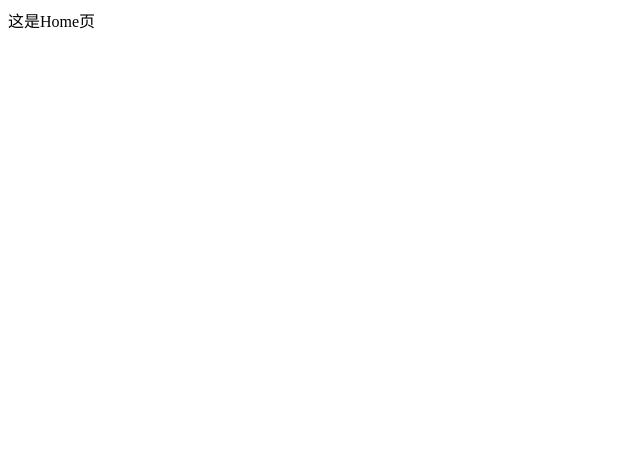
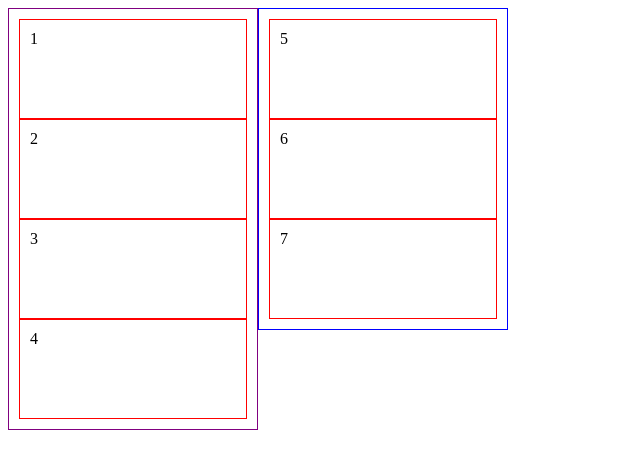
Before and after one commit to jiaoliu0111/project5, a Vue app: page / in a window 1280 px wide. Shown: the top 458 px of the page, without its empty margins (0-640 px from the left). Built offline with nearby package versions, Linux system fonts and the light colour scheme.

Commit message:
整理好列表

```diff
--- a/src/views/Home/index.vue
+++ b/src/views/Home/index.vue
@@ -1,9 +1,61 @@
 <template>
-  <div>
-    这是Home页
+  <div class="container">
+    <div class="left">
+      <div class="one">
+        1
+      </div>
+      <div class="two">
+        2
+      </div>
+      <div class="three">
+        3
+      </div>
+      <div class="four">
+        4
+      </div>
+    </div>
+
+    <div class="right">
+      <div class="five">
+        5
+      </div>
+      <div class="six">
+        6
+      </div>
+      <div class="seven">
+        7
+      </div>
+    </div>
+
   </div>
 </template>
 <script>
 </script>
 <style scoped>
+.container {
+  width: 500px;
+}
+.left {
+  width: 50%;
+  height: 100%;
+  border: 1px solid purple;
+  float: left;
+  box-sizing: border-box;
+  padding: 10px;
+}
+.right {
+  width: 50%;
+  height: 100%;
+  border: 1px solid blue;
+  float: right;
+  box-sizing: border-box;
+  padding: 10px;
+}
+.one, .two, .three, .four, .five, .six, .seven {
+  border: 1px solid red;
+  width: 100%;
+  height: 100px;
+  padding: 10px;
+  box-sizing: border-box;
+}
 </style>
```
